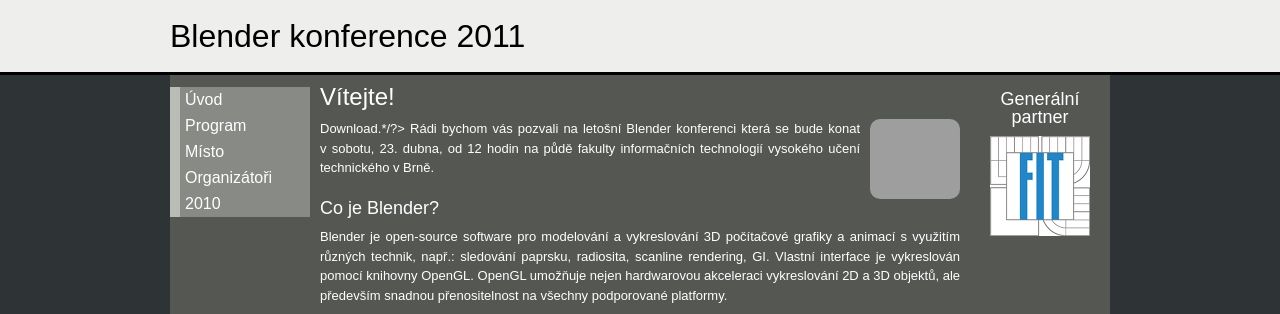
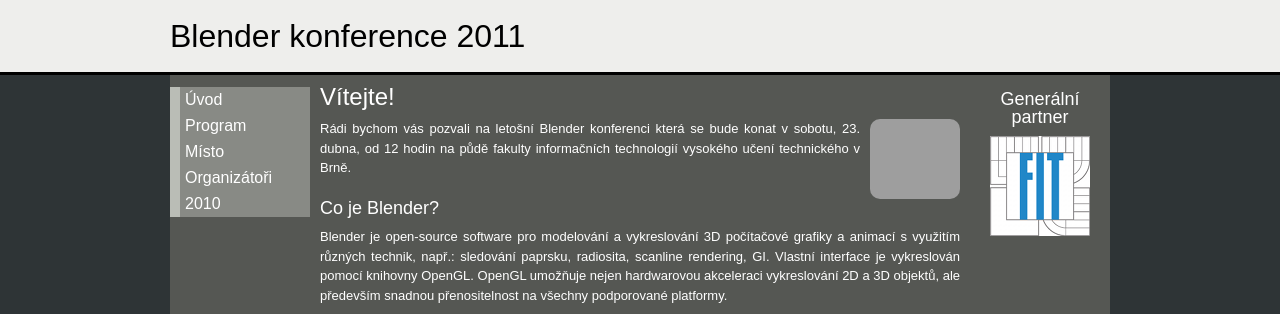
Before and after one commit to Pitel/bconf, a Jekyll site: the page built from index.html, in a window 1280 px wide, cut to the strip 0-314 px from the top of the page. Built offline with Jekyll 4.4.1, drawn with Linux system fonts in a browser that asks for light colours; some of the changed lines change nothing that is shown; grey boxes are pictures that could not be loaded.

Commit message:
Komentar

```diff
--- a/index.html
+++ b/index.html
@@ -5,7 +5,7 @@
 	<header><h2>Vítejte!</h2></header>
 	<p>
 		<img src="http://blender3d.cz/drupal/files/callfor.png" class="right" alt="Ikonka" title="Ikonka" width="90" height="80" />
-		<?/*Děkujeme všem učastníkům, přednášejícím a&nbsp;sponzorům kteří přispěli k&nbsp;úspěšnému konání Blender konference! Konference se konala 17.&nbsp;dubna na půdě fakulty informačních technologií vysokého učení technického v&nbsp;Brně. Slajdy, fotografie a&nbsp;záznamy přednášek najdete v&nbsp;sekci <a href="?p=download">Download</a>.*/?>
+		{%comment%}Děkujeme všem učastníkům, přednášejícím a&nbsp;sponzorům kteří přispěli k&nbsp;úspěšnému konání Blender konference! Konference se konala 17.&nbsp;dubna na půdě fakulty informačních technologií vysokého učení technického v&nbsp;Brně. Slajdy, fotografie a&nbsp;záznamy přednášek najdete v&nbsp;sekci <a href="?p=download">Download</a>.{%endcomment%}
 		Rádi bychom vás pozvali na letošní Blender konferenci která se bude konat v&nbsp;sobotu, 23. dubna, od 12 hodin na půdě fakulty informačních technologií vysokého učení technického v Brně.
 	</p>
 
```
